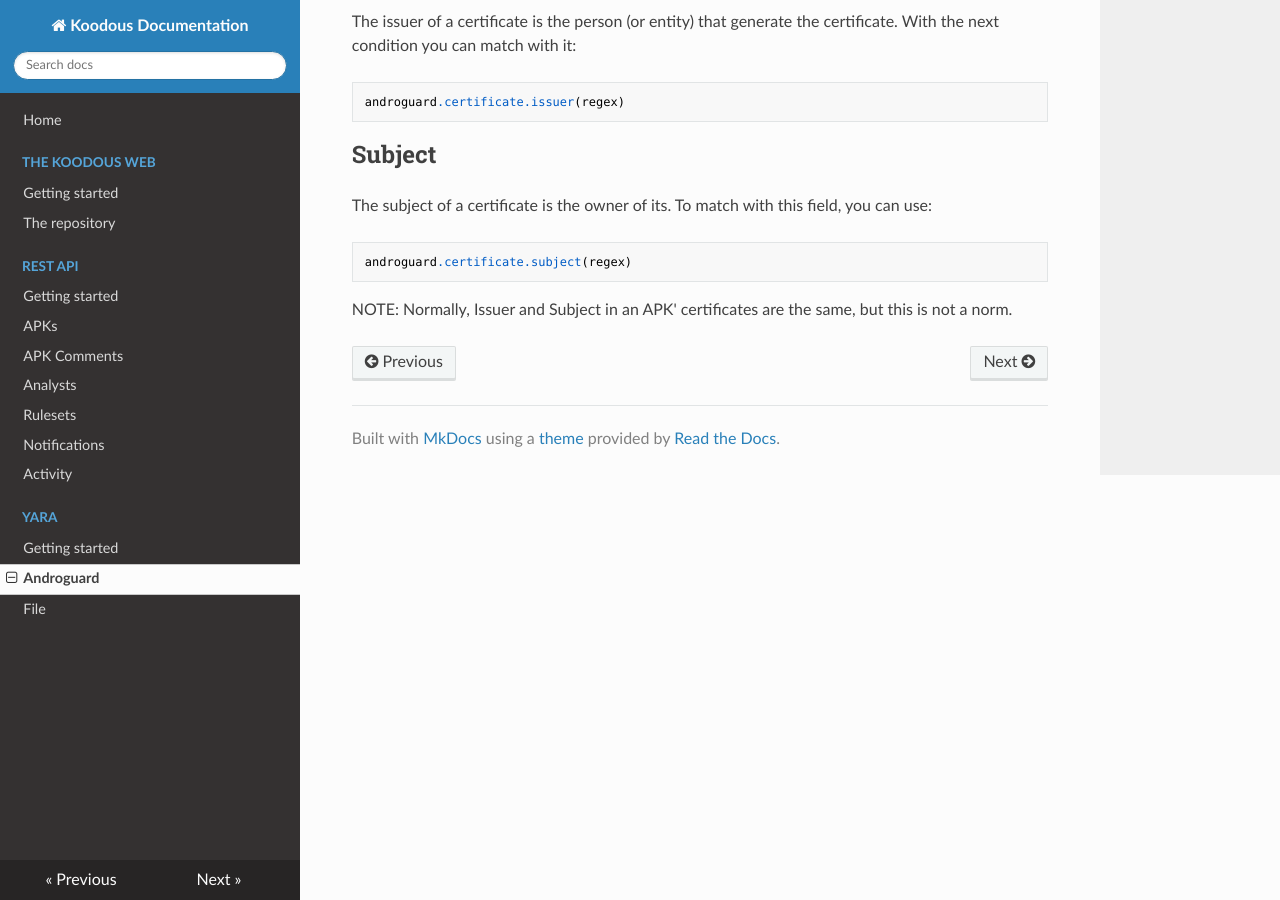
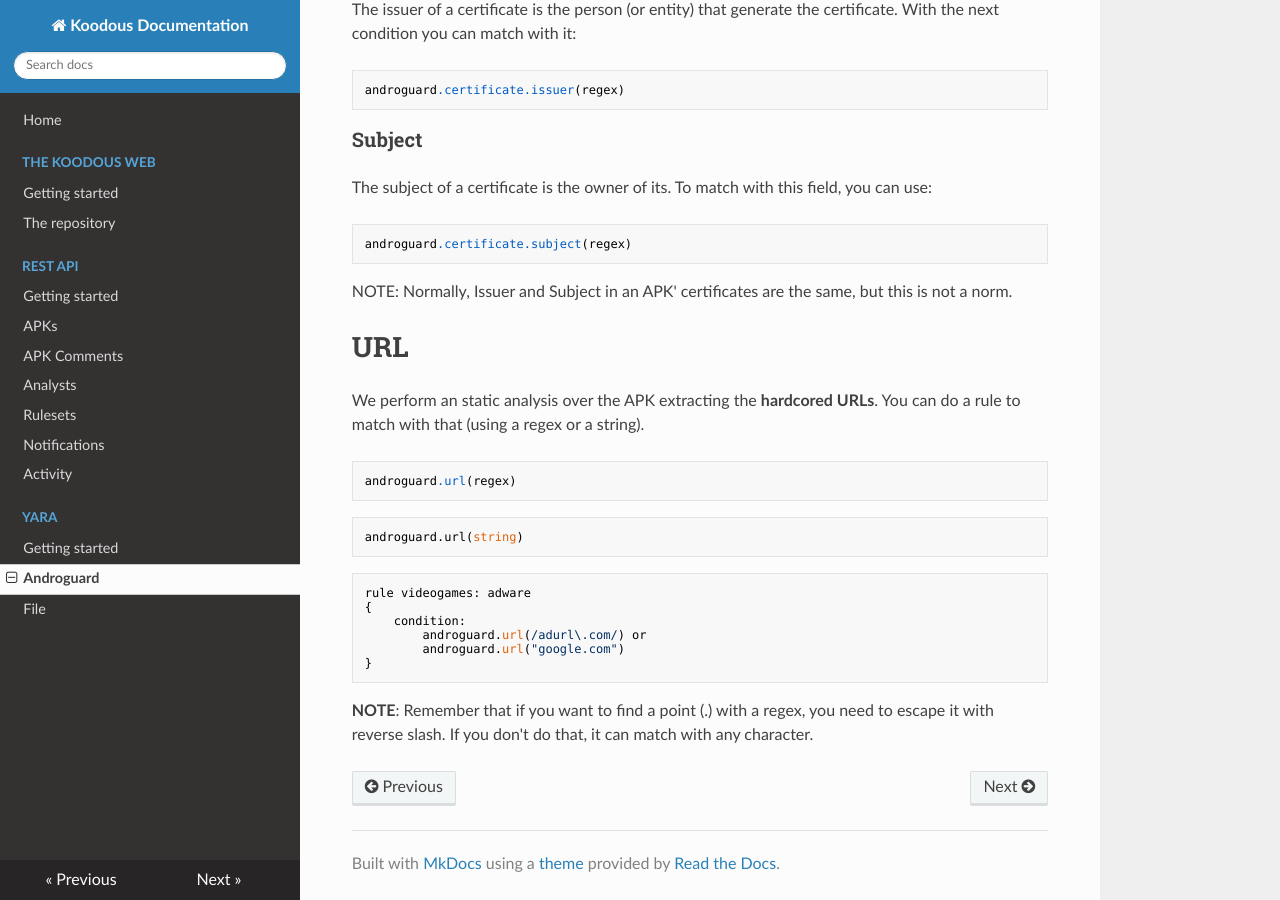
Before and after one commit to Koodous/docs.koodous.com, an MkDocs documentation site: the page built from docs/yara/androguard.md, in a window 1280 px wide and 900 px high, scrolled down 2775 px. Built offline with MkDocs 1.6.1, drawn with Linux system fonts in a browser that asks for light colours; nearby versions of some CDN libraries; old or Windows-style settings are respelled for this version of MkDocs.

Commit message:
Updated androguard.url

````diff
--- a/docs/yara/androguard.md
+++ b/docs/yara/androguard.md
@@ -92,7 +92,7 @@ The complete list of the permissions used in the manifest are in the [official A
 # Certificate
 In our website, one of the details of each APK is the "Developer". If you are a malware analyst, you must know that this field is not easy to know, so we use the APK' certificate to extract it. If you encounter a serie of APKs with the same Developer, you can create a Yara rule to know more of them.
 
-## SHA1
+### SHA1
 Each certificate has an SHA1 as a part of its signature, and you can match with it! Some malware developers use the same certificate for many samples, and with this condition you can detect them:
 
 ```
@@ -111,14 +111,14 @@ rule videogames: adware
 }
 ```
 
-## Issuer
+### Issuer
 The issuer of a certificate is the person (or entity) that generate the certificate. With the next condition you can match with it:
 
 ```
 androguard.certificate.issuer(regex)
 ```
 
-## Subject
+### Subject
 The subject of a certificate is the owner of its. To match with this field, you can use:
 
 ```
@@ -126,3 +126,24 @@ androguard.certificate.subject(regex)
 ```
 
 NOTE: Normally, Issuer and Subject in an APK' certificates are the same, but this is not a norm.
+
+# URL
+We perform an static analysis over the APK extracting the **hardcored URLs**. You can do a rule to match with that (using a regex or a string).
+
+```
+androguard.url(regex)
+```
+```
+androguard.url(string)
+```
+
+```
+rule videogames: adware
+{
+	condition:
+		androguard.url(/adurl\.com/) or
+		androguard.url("google.com")
+}
+```
+
+**NOTE**: Remember that if you want to find a point (.) with a regex, you need to escape it with reverse slash. If you don't do that, it can match with any character.
````
